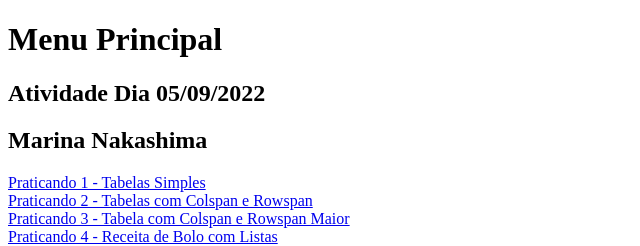
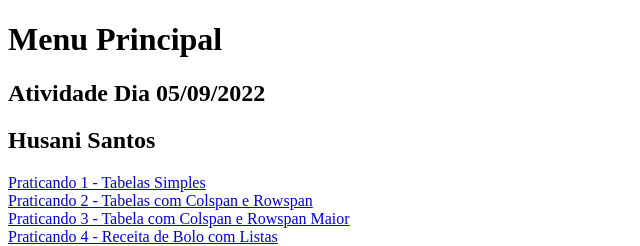
Before and after one commit to husanisantos/WebI-IFSP, a plain HTML site: page index.html in a window 1280 px wide. Shown: the top 246 px of the page, without its empty margins (0-640 px from the left). Drawn offline with Linux system fonts and the light colour scheme.

Commit message:
Update index.html

```diff
--- a/index.html
+++ b/index.html
@@ -9,7 +9,7 @@
 <body>
     <h1>Menu Principal</h1>
     <h2>Atividade Dia 05/09/2022</h2>
-    <h2>Marina Nakashima</h2>
+    <h2>Husani Santos</h2>
 
     <a href="index2.html">Praticando 1 - Tabelas Simples</a> <br>
     <a href="index3.html">Praticando 2 - Tabelas com Colspan e Rowspan</a> <br>
```
